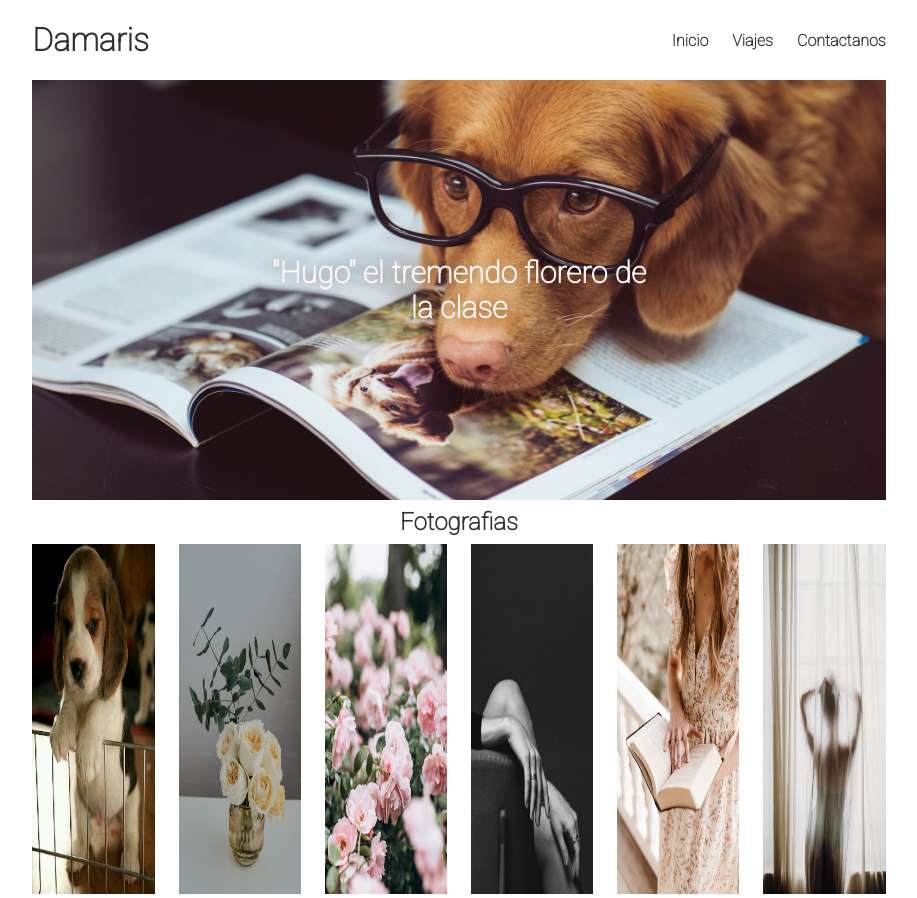
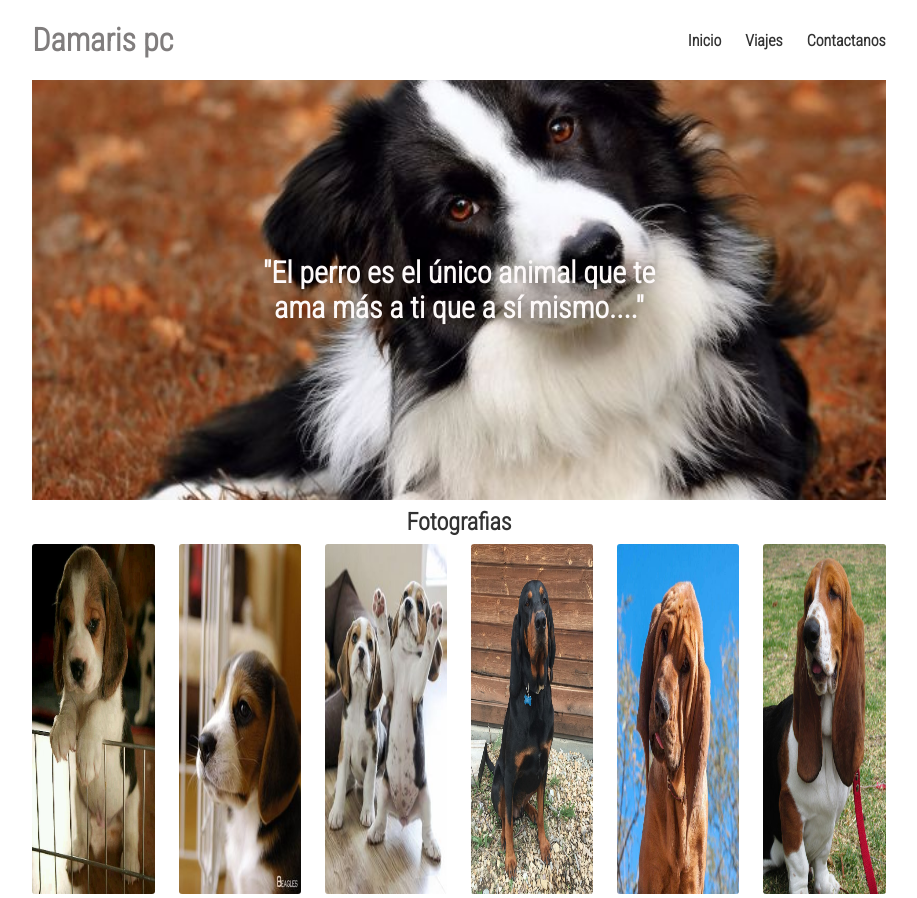
Before and after one commit to DamarishPC/plantilla, a plain HTML site: page index.html in a window 1280 px wide. Shown: the whole page, without its empty margins (181-1098 px from the left). Drawn offline with Linux system fonts and the light colour scheme.

Commit message:
plantilla
Cree una página implementando imágenes

```diff
--- a/css/estilos.css
+++ b/css/estilos.css
@@ -2,7 +2,7 @@
     padding: 0px;
     margin: 0px;
     box-sizing: border-box;
-    font-family: 'Roboto', sans-serif;
+    font-family: 'Roboto Condensed', sans-serif;
 }
 .cuadricula{
     min-height: 100vh;
@@ -24,7 +24,7 @@
     gap: 1.5rem;
 }
 .navegacion__logo{
-    color: #323232;
+    color: #807d7d;
 }
 .navegacion__enlace{
     text-decoration: none;
@@ -45,7 +45,7 @@
 .portada__presentacion{
     position: relative;
     z-index: 3;
-    color: rgb(255, 245, 245);
+    color: rgb(253, 249, 249);
     font-size: 30px;
     text-align: center;
     width: 400px;
@@ -77,11 +77,12 @@
     gap: 1.5rem;
 }
 .cartas{
-    width: 250px;
+    width: 260px;
     height: 350px;
     object-fit: cover;
 }
 .cartas>img{
     width: 100%;
     height: 100%;
+    border-radius: 3px;
 }
--- a/index.html
+++ b/index.html
@@ -12,7 +12,7 @@
 <body>
     <div class="cuadricula">
         <header class="navegacion">
-            <h1 class="navegacion__logo">Damaris</h1>
+            <h1 class="navegacion__logo">Damaris pc</h1>
             <nav class="navegacion__link">
                 <a class="navegacion__enlace" href="#">Inicio</a>
                 <a class="navegacion__enlace" href="#">Viajes</a>
@@ -20,29 +20,29 @@
             </nav>
         </header>
         <section class="portada">
-           <img class="portada__banner" src="img/perrito.jpg" alt="perrito">
-           <h3 class="portada__presentacion">"Hugo" el tremendo florero de la clase</h3>
+           <img class="portada__banner" src="img/portada1.jpeg" alt="perrito">
+           <h3 class="portada__presentacion">"El perro es el único animal que te ama más a ti que a sí mismo...."</h3>
         </section>
         <section class="fotografias">
             <h2 class="fotografias__titulo">Fotografias</h2>
             <div class="colecciones">
                 <div class="cartas">
-                    <img src="img/fotop.jpg" alt="viaje 1">
+                    <img src="img/perrito1.jpg" alt="viaje 1">
                 </div>
                 <div class="cartas">
-                    <img src="img/viaje2.avif" alt="viaje 2">
+                    <img src="img/perrito2.jpg" alt="viaje 2">
                 </div>
                 <div class="cartas">
-                    <img src="img/viaje3.avif" alt="viaje 3">
+                    <img src="img/perrito3.jpg" alt="viaje 3">
                 </div>
                 <div class="cartas">
-                    <img src="img/viaje4.avif" alt="viaje 4">
+                    <img src="img/perrito4.jpg" alt="viaje 4">
                 </div>
                 <div class="cartas">
-                    <img src="img/viaje5.avif" alt="viaje 5">
+                    <img src="img/perrito5.jpg" alt="viaje 5">
                 </div>
                 <div class="cartas">
-                    <img src="img/viaje6.avif" alt="viaje 6">
+                    <img src="img/perrito6.jpg" alt="viaje 6">
                 </div>
             </div>
         </section>
```
Also changed, not shown: img/perrito1.jpg (added), img/perrito2.jpg (added), img/perrito3.jpg (added), img/perrito4.jpg (added), img/perrito5.jpg (added), img/perrito6.jpg (added), img/portada1.jpeg (added).
